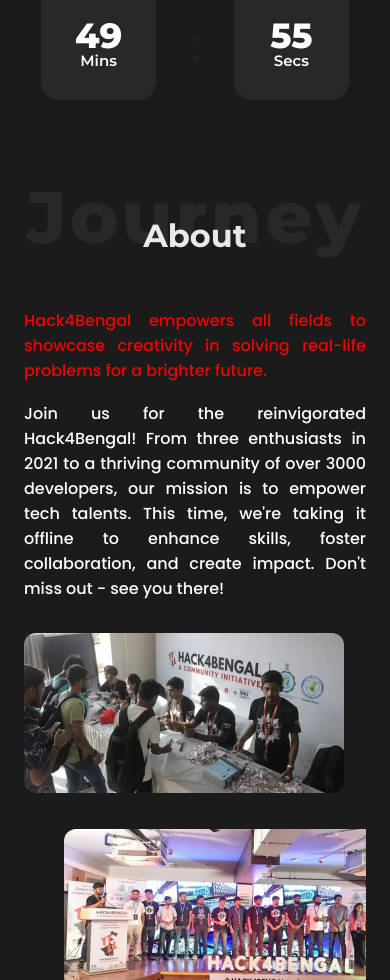
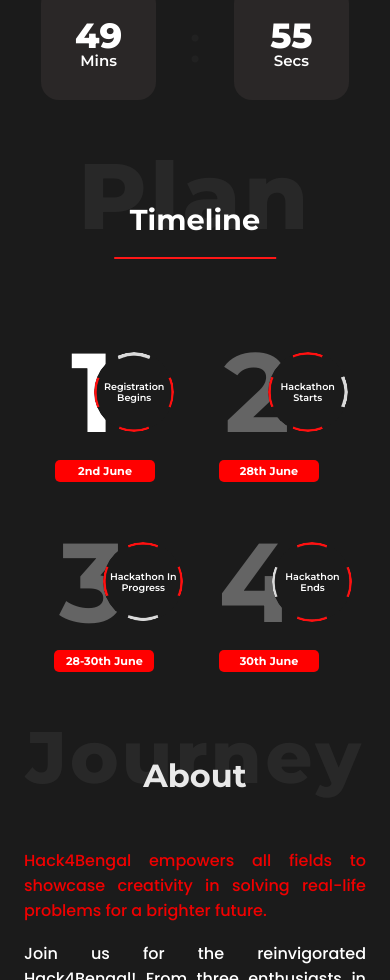
Before and after one commit to hack4bengal/s3, a React (Vite) app: page / in a window 390 px wide. Shown: the part 1201-2181 px from the top of the page. Built offline with nearby package versions, Linux system fonts and the light colour scheme.

Commit message:
add: timeline section

```diff
--- a/src/assets/data/HeaderContent.js
+++ b/src/assets/data/HeaderContent.js
@@ -18,7 +18,7 @@
     backWordMobile: "Plan",
     backWordSize_mobile: "93px",
     backWordSpacing_mobile: "0.5rem",
-    frontWord: "Hackathon Timeline",
+    frontWord: "Timeline",
     frontWordMobile: "Timeline",
   },
   theme: {
--- a/src/assets/data/Timeline.js
+++ b/src/assets/data/Timeline.js
@@ -1,43 +1,47 @@
-import Ring_1 from "../images/timeline/Ring_1.png"
-import Ring_2 from "../images/timeline/Ring_2.png"
-import Ring_3 from "../images/timeline/Ring_3.png"
-import Ring_4 from "../images/timeline/Ring_4.png"
+import Ring_1 from "../images/timeline/Ring_1.png";
+import Ring_2 from "../images/timeline/Ring_2.png";
+import Ring_3 from "../images/timeline/Ring_3.png";
+import Ring_4 from "../images/timeline/Ring_4.png";
 
 export const EventTimeline = [
   {
-    date: new Date('2024-06-02'),
-    number:1,
-    circleText:"Registration begins",
-    modelText:"Lorem Ipsum is simply dummy text of the printing and typesetting industry.",
+    date: new Date("2024-06-02"),
+    number: 1,
+    circleText: "Registration Begins",
+    modelText:
+      "Lorem Ipsum is simply dummy text of the printing and typesetting industry.",
     alt: "Registration Start Date",
     displayDate: "2nd June",
-    ringImg:Ring_1
+    ringImg: Ring_1,
   },
   {
-    date: new Date('2024-06-28'),
-    number:2,
-    circleText:"Hackathon Starts",
-    modelText:"Lorem Ipsum is simply dummy text of the printing and typesetting industry.",
+    date: new Date("2024-06-28"),
+    number: 2,
+    circleText: "Hackathon Starts",
+    modelText:
+      "Lorem Ipsum is simply dummy text of the printing and typesetting industry.",
     alt: "Hackathon Start Date",
     displayDate: "28th June",
-    ringImg:Ring_2
+    ringImg: Ring_2,
   },
   {
-    date: new Date('2024-06-30'),
-    number:3,
-    circleText:"Hackathon In Progress",
+    date: new Date("2024-06-30"),
+    number: 3,
+    circleText: "Hackathon In Progress",
     alt: "Hackathon Progress Date",
-    modelText:"Lorem Ipsum is simply dummy text of the printing and typesetting industry.",
+    modelText:
+      "Lorem Ipsum is simply dummy text of the printing and typesetting industry.",
     displayDate: "28-30th June",
-    ringImg:Ring_3
+    ringImg: Ring_3,
   },
   {
-    date: new Date('2024-07-01'),
-    number:4,
-    circleText:"Hackathon Ends",
-    modelText:"Lorem Ipsum is simply dummy text of the printing and typesetting industry.",
+    date: new Date("2024-07-01"),
+    number: 4,
+    circleText: "Hackathon Ends",
+    modelText:
+      "Lorem Ipsum is simply dummy text of the printing and typesetting industry.",
     alt: "Hackathon End Date",
     displayDate: "30th June",
-    ringImg:Ring_4
+    ringImg: Ring_4,
   },
 ];
--- a/src/components/private/timeline/Modal.scss
+++ b/src/components/private/timeline/Modal.scss
@@ -11,22 +11,26 @@
   z-index: 1000;
   animation: fadeIn 0.3s ease-in-out;
 
-  &__content {
-    background: #393939;
-    padding: 10px 10px 10px 30px;
+  .modal__content {
+    background: #303030;
+    border: 3px solid var(--h4bred);
+    padding: 35px 35px 35px 55px;
     border-radius: 10px;
     position: relative;
-    height: 480px;
-    width: 480px;
+    min-height: 350px;
+    width: 500px;
     transform: scale(0.7);
     animation: scaleIn 0.3s ease-in-out forwards;
+
     @media screen and (max-width: 549px) {
-      height: 400px;
-      width: 400px;
+      min-height: 350px;
+      width: 350px;
+      padding: 27px 27px 27px 50px;
     }
     @media screen and (max-width: 400px) {
       height: 400px;
       width: 350px;
+      padding: 30px 30px 30px 52.5px;
     }
     @media screen and (max-width: 370px) {
       height: 400px;
@@ -38,10 +42,9 @@
     }
   }
 
-  &__close {
+  .modal__close {
     display: flex;
     justify-content: flex-end;
-    padding: 20px 20px 5px 20px;
     button {
       background: transparent;
       border: none;
--- a/src/components/private/timeline/Modal.tsx
+++ b/src/components/private/timeline/Modal.tsx
@@ -1,7 +1,7 @@
 import React from "react";
 import "./Modal.scss";
 
-const Modal = ({ closeModal }) => {
+const Modal = ({closeModal}) => {
   return (
     <div className="modal">
       <div className="modal__content">
@@ -33,14 +33,14 @@
         </div>
         <ol type="1">
           <li>
-            Registration opens on June 1, 2024, and closes on June 24, 2024.
+            Registration opens on June 1, 2024, and closes on June 11, 2024.
           </li>
           <li>
-            The hackathon takes place from June 28, 2024, to June 30, 2024.
+            The Hackathon will take place from June 28, 2024, to June 30, 2024.
           </li>
           <li>
-            The judging round, winner announcement, and closing ceremony will
-            all occur on June 30, 2024.
+            The Judging round, Winner Announcement, and Closing Ceremony will
+            all occur on June 30, 2024.
           </li>
         </ol>
       </div>
--- a/src/components/private/timeline/Timeline.scss
+++ b/src/components/private/timeline/Timeline.scss
@@ -5,19 +5,20 @@
   @media screen and (max-width: 768px) {
     padding: 1rem;
   }
-  @media screen and (max-width: 344px) {
-    padding: 1rem;
-  }
+
   .header__parent {
     position: relative;
+
     h1 {
       letter-spacing: 0.2rem !important;
     }
+
     h2 {
       position: absolute;
       // top: 5px;
     }
   }
+
   .timeline__content {
     display: flex;
     justify-content: center;
@@ -27,15 +28,14 @@
     margin-top: 8rem;
 
     @media screen and (max-width: 900px) {
-      padding: 2rem;
+      margin-right: 1rem;
       gap: 4rem 9rem;
     }
+    @media screen and (max-width: 540px) {
+      gap: 1.5rem 5rem;
+    }
     @media screen and (max-width: 412px) {
-      padding: 2rem 1rem;
-      gap: 2rem 4rem;
-    }
-    @media screen and (max-width: 540px) {
-      gap: 2rem 6rem;
+      gap: 1rem 2rem;
     }
     @media screen and (max-width: 400px) {
       gap: 2rem 4rem;
@@ -54,11 +54,11 @@
         justify-content: space-between;
 
         .timeline__number {
-          font-size: clamp(5rem, 12vw, 12rem);
+          font-size: clamp(6rem, 12vw, 12rem);
           font-weight: bolder;
-          font-family: var(--body-font);
+          font-family: var(--heading-font);
           position: relative;
-          margin-right: 2rem;
+          margin-right: 1.5rem;
 
           &.active {
             color: #ffffff;
@@ -67,18 +67,22 @@
           &.inactive {
             color: #646464;
           }
+
+          @media screen and (max-width: 412px) {
+            font-size: clamp(7rem, 12vw, 12rem);
+          }
         }
 
         .timeline__circle_details {
           position: absolute;
           border-radius: 50%;
-          width: 7rem;
-          height: 7rem;
+          width: 7.5rem;
+          height: 7.5rem;
           text-align: center;
           display: flex;
           justify-content: center;
           align-items: center;
-          left: 96%;
+          left: 95%;
           transform: translateX(-50%);
           overflow: hidden;
 
@@ -93,13 +97,12 @@
             height: 6rem;
             left: 100%;
           }
-
           @media screen and (max-width: 540px) {
             width: 5rem;
-            left: 108%;
             height: 5rem;
             left: 93%;
           }
+
           img {
             height: 100%;
             width: 100%;
@@ -109,14 +112,14 @@
           }
 
           p {
-            font-family: var(--body-font);
-            font-size: 1rem;
+            font-family: var(--heading-font);
+            font-size: 0.9rem;
+            font-weight: 600;
             position: absolute;
             color: white;
-            padding: 5px;
 
             @media screen and (max-width: 853px) {
-              font-size: 0.7rem;
+              font-size: 0.6rem;
             }
           }
         }
@@ -126,21 +129,21 @@
         padding: 0.5rem;
         text-align: center;
         background-color: red;
-        width: 100%;
+        width: 120px;
         border-radius: 5px;
-        font-family: var(--body-font);
+        font-family: var(--heading-font);
         font-size: 12px;
-        font-weight: 600;
+        font-weight: 700;
         cursor: pointer;
         color: #ffffff;
         border: none;
-        width: 120px;
         outline: none;
+
         @media screen and (max-width: 900px) {
           width: 100px;
         }
         @media screen and (max-width: 576px) {
-          font-size: 0.75rem;
+          font-size: 0.7rem;
           padding: 0.25rem;
         }
         @media screen and (max-width: 320px) {
--- a/src/components/private/timeline/Timeline.tsx
+++ b/src/components/private/timeline/Timeline.tsx
@@ -1,8 +1,8 @@
-import React, { useState, useEffect } from "react";
+import React, {useState, useEffect} from "react";
 import "./Timeline.scss";
 import HeaderData from "../../../assets/data/HeaderContent";
-import { Header } from "../../shared";
-import { EventTimeline } from "../../../assets/data/Timeline";
+import {Header} from "../../shared";
+import {EventTimeline} from "../../../assets/data/Timeline";
 import Modal from "./Modal";
 
 const Timeline = () => {
--- a/src/pages/home/Home.jsx
+++ b/src/pages/home/Home.jsx
@@ -21,7 +21,7 @@
       <Landing />
       {window.innerWidth < 600 && <Marquee />}
       <Timer />
-      {/* <Timeline/> */}
+      <Timeline />
       <About />
       <Venue />
       <Theme />
```
